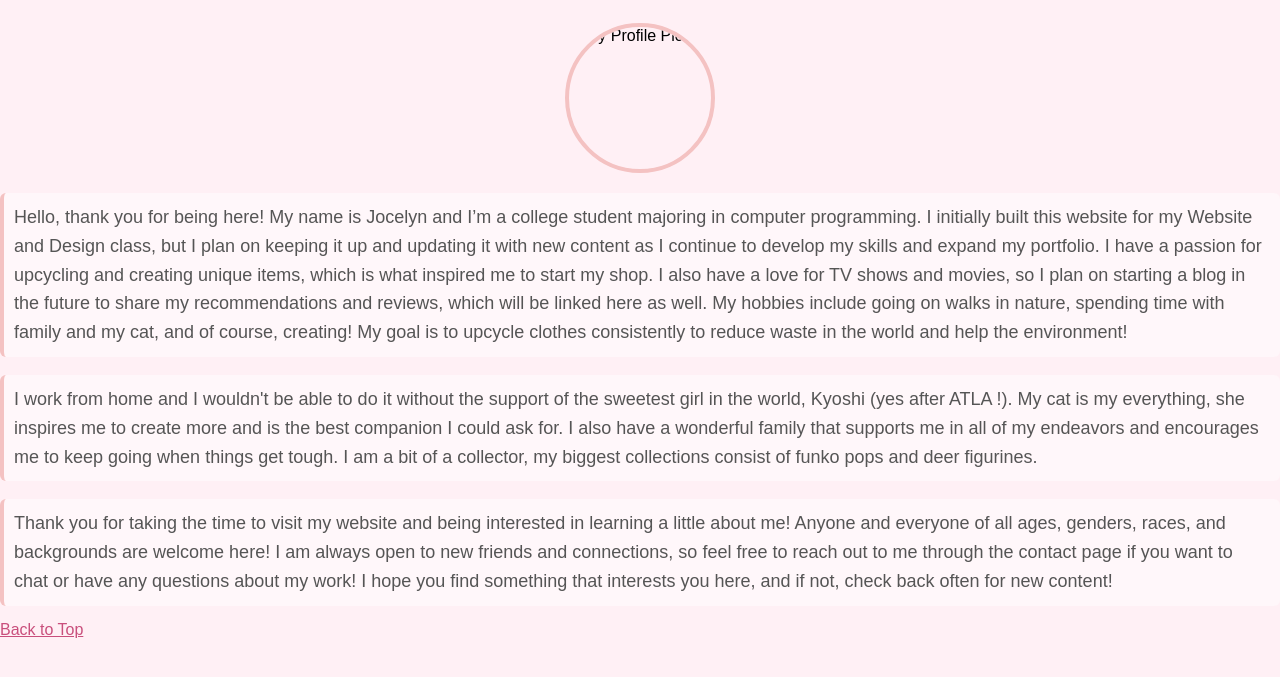
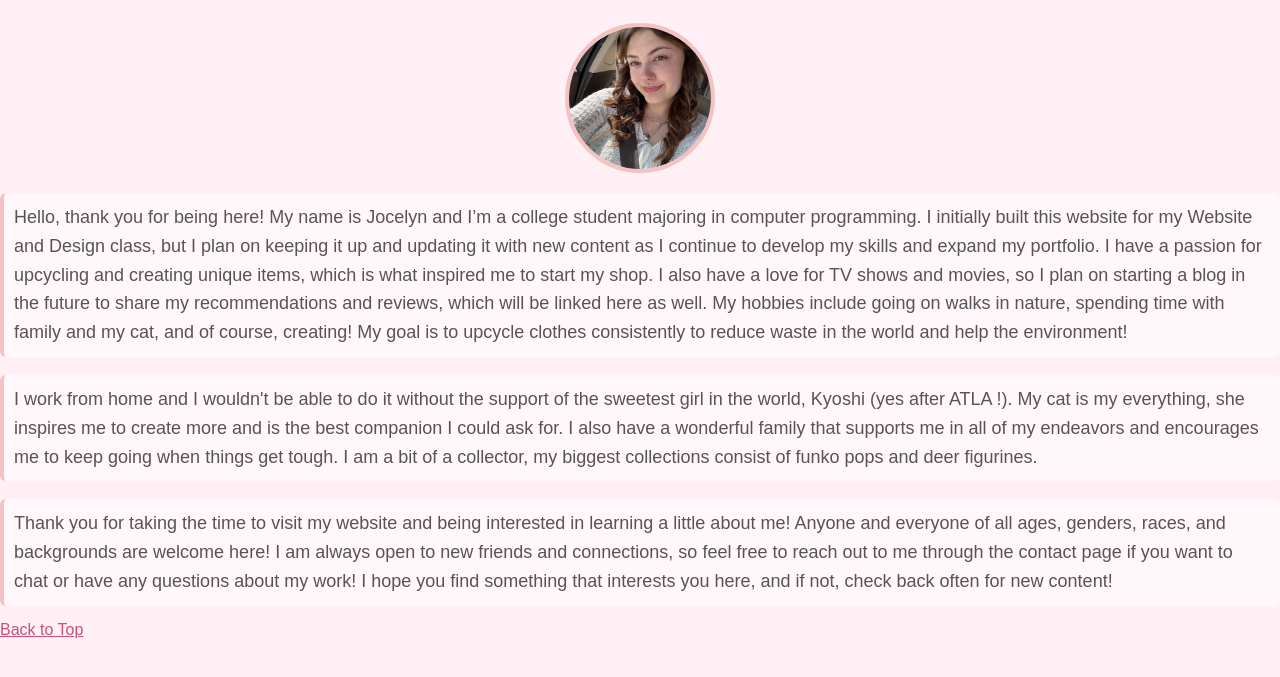
Before and after one commit to eerieyeballs/Portfolio, a plain HTML site: page AboutMe.html in a window 1280 px wide. Shown: the part 123-800 px from the top of the page. Drawn offline with Linux system fonts and the light colour scheme.

Commit message:
Fix image source path in AboutMe.html

```diff
--- a/AboutMe.html
+++ b/AboutMe.html
@@ -23,7 +23,7 @@
 
 <section id="about">
     <h1>About Me</h1>
-    <img src="images/profile.jpg" alt="My Profile Picture" class="profile-pic">
+    <img src="profile.jpg" alt="My Profile Picture" class="profile-pic">
     <p>Hello, thank you for being here! My name is Jocelyn and I’m a college student majoring in computer programming. I initially
         built this website for my Website and Design class, but I plan on keeping it up and updating it with new content as I continue to develop my skills and expand my portfolio.
             I have a passion for upcycling and creating unique items, which is what inspired me to start my shop. I also have a love for TV shows and movies, so I plan on starting a
```
